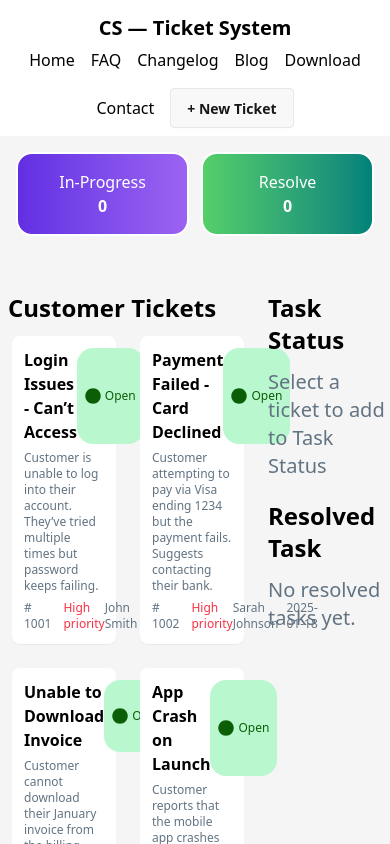
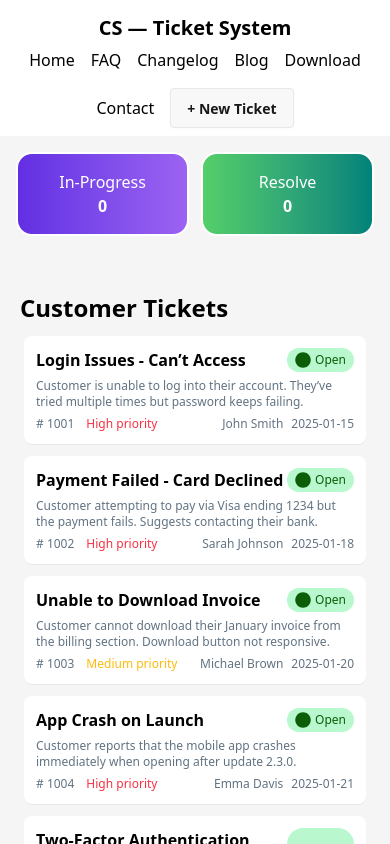
Before and after one commit to ziam8415/customer-support-zone, a React (Vite) app: page / in a window 390 px wide. Shown: the top 844 px of the page. Built offline with nearby package versions, Linux system fonts and the light colour scheme.

Commit message:
responsiv for mobile

```diff
--- a/src/component/IshuHandle.jsx
+++ b/src/component/IshuHandle.jsx
@@ -36,7 +36,7 @@ const IshuHandle = ({ ticketData }) => {
     <div>
       <Counter ticketData={ticketData}></Counter>
 
-      <div className="grid grid-cols-3 gap-3 pt-10 pb-10">
+      <div className="md:grid grid-cols-3 gap-3 pt-10 pb-10 px-3 md:px-0">
         <div className="col-span-2">
           <h1 className="text-2xl font-bold pl-2">Customer Tickets</h1>
           <Suspense>
--- a/src/component/TicketContainer/TicketContainer.jsx
+++ b/src/component/TicketContainer/TicketContainer.jsx
@@ -5,7 +5,7 @@ const TicketContainer = ({ ticketData, handelCardClick }) => {
   const filteredData = ticketData.filter((tic) => tic.status !== "Resolved");
   //console.log(filteredData);
   return (
-    <div className="grid grid-cols-2">
+    <div className="md:grid grid-cols-2">
       {filteredData.map((ticket) => (
         <Card
           handelCardClick={handelCardClick}
```
Also changed, not shown: 1 other file (tests, documents, lock files or other folders).
